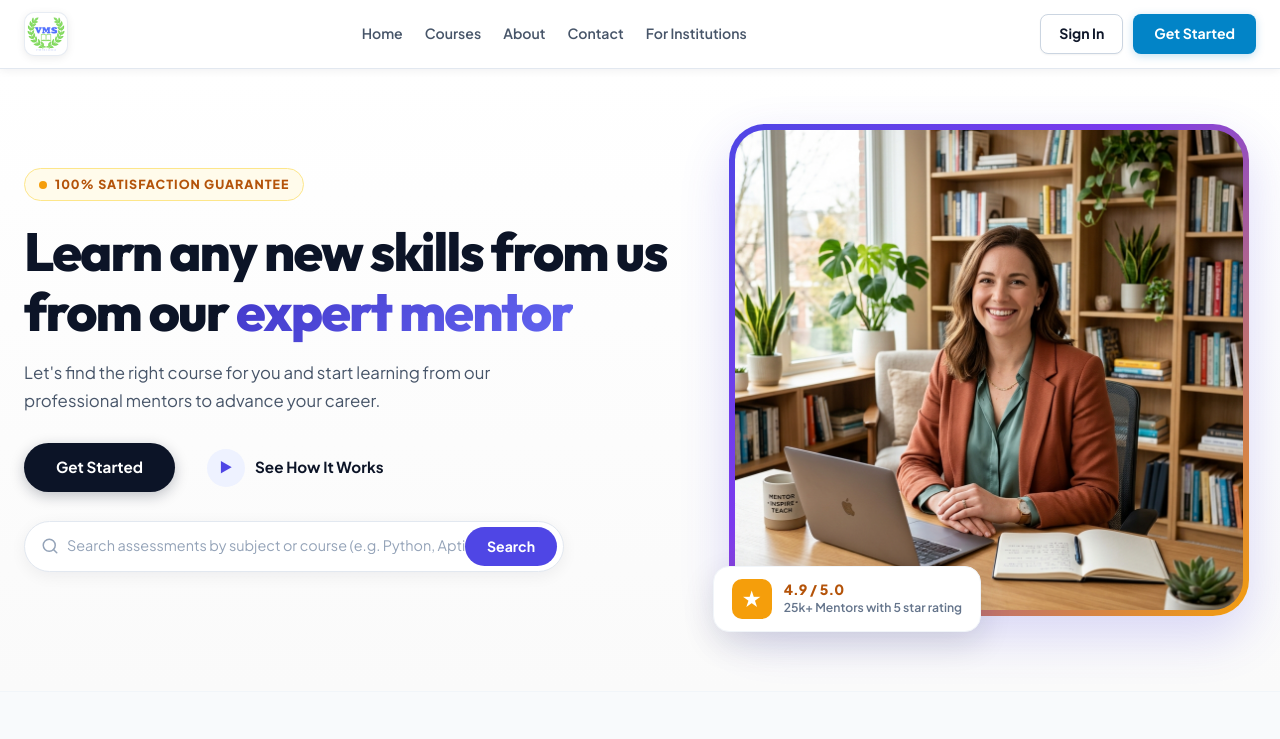
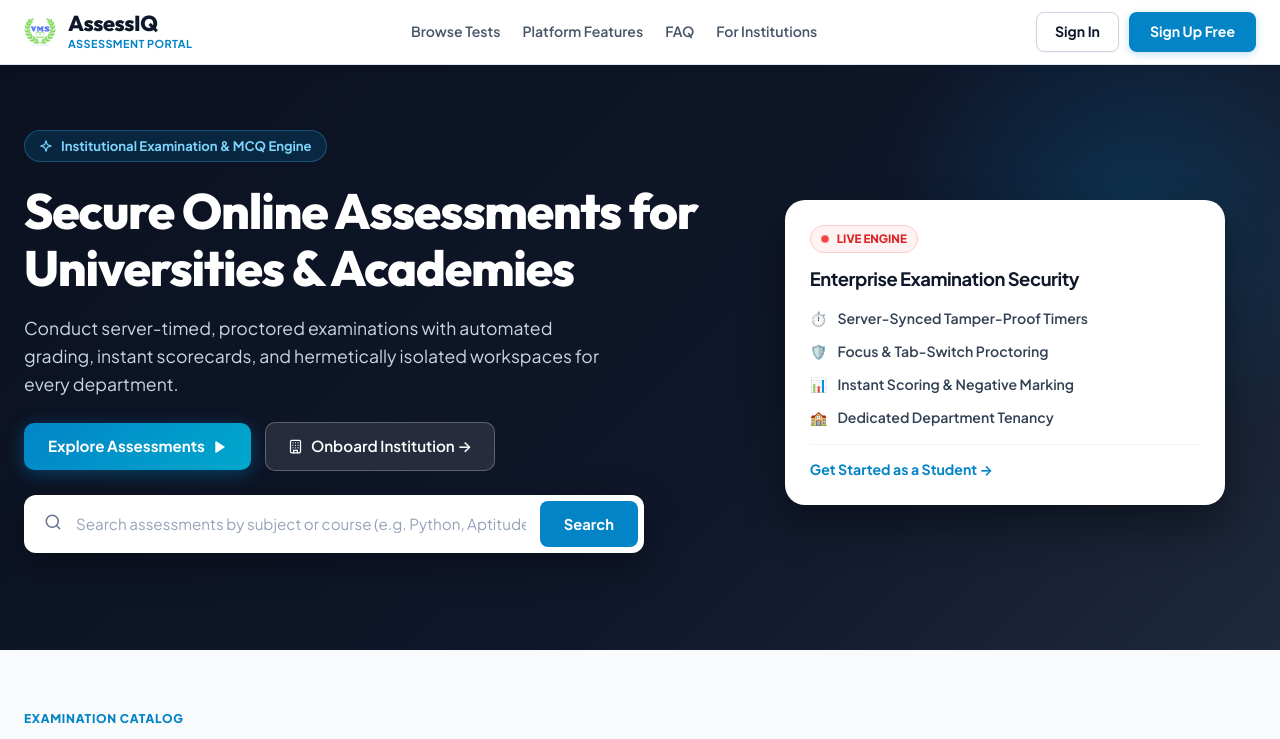
Before and after one commit to kambagowniMalleswari/Exam, a React (Vite) app in the folder frontend/: page / in a window 1280 px wide. Shown: the top 739 px of the page. Built offline with nearby package versions, Linux system fonts and the light colour scheme; no server answers.

Commit message:
revert: restore original AssessIQ examination home page content and hero layout

```diff
--- a/frontend/src/pages/LandingPage.css
+++ b/frontend/src/pages/LandingPage.css
@@ -211,275 +211,256 @@
   background: #0369a1;
 }
 
-.lms-user-pill-wrap {
-  display: flex;
-  align-items: center;
-  gap: 10px;
-}
-
-.lms-user-avatar {
-  width: 38px;
-  height: 38px;
-  border-radius: 50%;
-  background: #0f172a;
-  color: #ffffff;
-  display: flex;
-  align-items: center;
-  justify-content: center;
-  font-weight: 800;
-  font-size: 0.95rem;
-  border: 2px solid #ffffff;
-  box-shadow: 0 2px 6px rgba(0, 0, 0, 0.15);
-}
-
-/* 3. Hero Section - Matching Image 5 */
-.lms-hero-mentor-section {
-  background: linear-gradient(180deg, #ffffff 0%, #fafafa 100%);
-  color: #0f172a;
-  padding: 55px 24px 75px;
+/* 3. Hero Billboard Banner */
+.lms-hero-billboard {
+  background: linear-gradient(135deg, #0b1120 0%, #0f172a 60%, #1e293b 100%);
+  color: #ffffff;
+  padding: 65px 24px 75px;
   position: relative;
   overflow: hidden;
-  border-bottom: 1px solid #f1f5f9;
-}
-
-.hero-mentor-container {
-  max-width: 1280px;
+}
+
+.lms-hero-billboard::before {
+  content: "";
+  position: absolute;
+  top: -100px;
+  right: -100px;
+  width: 500px;
+  height: 500px;
+  background: radial-gradient(circle, rgba(2, 132, 199, 0.22) 0%, transparent 70%);
+  pointer-events: none;
+}
+
+.hero-billboard-container {
+  max-width: 1320px;
   margin: 0 auto;
   display: grid;
-  grid-template-columns: 1.15fr 0.95fr;
+  grid-template-columns: 1.15fr 0.85fr;
   gap: 50px;
   align-items: center;
   position: relative;
   z-index: 1;
 }
 
-.hero-satisfaction-pill {
+.hero-trust-pill {
   display: inline-flex;
   align-items: center;
   gap: 8px;
-  background: #fffbeb;
-  color: #b45309;
-  border: 1px solid #fde68a;
-  padding: 6px 14px;
+  background: rgba(2, 132, 199, 0.18);
+  border: 1px solid rgba(56, 189, 248, 0.3);
+  color: #7dd3fc;
+  padding: 5px 14px;
   border-radius: 9999px;
-  font-size: 0.78rem;
+  font-size: 0.82rem;
+  font-weight: 700;
+  margin-bottom: 20px;
+}
+
+.hero-billboard-heading {
+  font-family: 'Outfit', sans-serif;
+  font-size: 3.1rem;
   font-weight: 800;
-  letter-spacing: 0.08em;
-  margin-bottom: 20px;
-}
-
-.sat-amber-dot {
-  width: 8px;
-  height: 8px;
-  background: #f59e0b;
-  border-radius: 50%;
-  display: inline-block;
-}
-
-.hero-mentor-heading {
-  font-family: 'Outfit', -apple-system, BlinkMacSystemFont, sans-serif;
-  font-size: 3.35rem;
-  font-weight: 900;
-  line-height: 1.12;
-  letter-spacing: -0.035em;
-  color: #0c1427;
+  line-height: 1.15;
+  letter-spacing: -0.025em;
+  color: #ffffff;
   margin-bottom: 18px;
 }
 
-.hero-mentor-highlight {
-  color: #4f46e5;
-  background: linear-gradient(135deg, #4338ca 0%, #6366f1 100%);
+.hero-highlight {
+  background: linear-gradient(135deg, #38bdf8 0%, #818cf8 100%);
   -webkit-background-clip: text;
   -webkit-text-fill-color: transparent;
 }
 
-.hero-mentor-subtext {
-  font-size: 1.05rem;
-  color: #475569;
-  line-height: 1.65;
-  margin-bottom: 26px;
-  max-width: 540px;
-}
-
-.hero-mentor-cta-group {
-  display: flex;
-  align-items: center;
-  gap: 16px;
-  margin-bottom: 26px;
+.hero-billboard-subtext {
+  font-size: 1.1rem;
+  color: #cbd5e1;
+  line-height: 1.6;
+  margin-bottom: 24px;
+  max-width: 600px;
+}
+
+.hero-cta-buttons {
+  display: flex;
+  align-items: center;
+  gap: 14px;
   flex-wrap: wrap;
-}
-
-.btn-mentor-start {
+  margin-bottom: 24px;
+}
+
+.btn-hero-explore {
   display: inline-flex;
   align-items: center;
-  justify-content: center;
-  background: #0c1427;
+  gap: 8px;
+  background: linear-gradient(135deg, #0284c7 0%, #00a8cc 100%);
   color: #ffffff !important;
-  padding: 13px 32px;
-  border-radius: 9999px;
+  font-weight: 700;
   font-size: 0.95rem;
-  font-weight: 700;
+  padding: 12px 24px;
+  border-radius: 10px;
   text-decoration: none;
-  box-shadow: 0 4px 14px rgba(12, 20, 39, 0.25);
+  box-shadow: 0 4px 18px rgba(2, 132, 199, 0.4);
+  transition: all 0.2s cubic-bezier(0.16, 1, 0.3, 1);
+}
+
+.btn-hero-explore:hover {
+  transform: translateY(-2px);
+  box-shadow: 0 6px 24px rgba(2, 132, 199, 0.55);
+}
+
+.btn-hero-partner {
+  display: inline-flex;
+  align-items: center;
+  gap: 8px;
+  background: rgba(255, 255, 255, 0.1);
+  border: 1px solid rgba(255, 255, 255, 0.25);
+  color: #ffffff !important;
+  font-weight: 600;
+  font-size: 0.95rem;
+  padding: 12px 22px;
+  border-radius: 10px;
+  text-decoration: none;
   transition: all 0.2s ease;
 }
 
-.btn-mentor-start:hover {
-  background: #1e293b;
+.btn-hero-partner:hover {
+  background: rgba(255, 255, 255, 0.18);
+  border-color: #38bdf8;
   transform: translateY(-2px);
-  box-shadow: 0 6px 20px rgba(12, 20, 39, 0.35);
-}
-
-.btn-mentor-how {
-  display: inline-flex;
-  align-items: center;
-  gap: 10px;
-  color: #0c1427 !important;
-  font-size: 0.95rem;
-  font-weight: 700;
-  text-decoration: none;
-  padding: 8px 16px;
-  transition: all 0.2s ease;
-}
-
-.play-circle-icon {
-  width: 38px;
-  height: 38px;
-  border-radius: 50%;
-  background: #eef2ff;
-  color: #4f46e5;
-  display: inline-flex;
-  align-items: center;
-  justify-content: center;
-  font-size: 0.85rem;
-  transition: transform 0.2s ease;
-}
-
-.btn-mentor-how:hover .play-circle-icon {
-  transform: scale(1.1);
-  background: #e0e7ff;
 }
 
 /* In-Hero Search Form */
-.hero-mentor-search {
-  display: flex;
-  background: #ffffff;
-  border: 1.5px solid #e2e8f0;
-  border-radius: 9999px;
-  padding: 5px 6px 5px 16px;
-  box-shadow: 0 4px 16px rgba(15, 23, 42, 0.06);
-  max-width: 540px;
-  align-items: center;
-}
-
-.hero-mentor-search .hero-search-icon {
-  color: #94a3b8;
-  margin-right: 8px;
-}
-
-.hero-mentor-search input {
+.hero-search-box {
+  display: flex;
+  background: #ffffff;
+  border-radius: 12px;
+  padding: 6px;
+  box-shadow: 0 12px 35px rgba(0, 0, 0, 0.35);
+  max-width: 620px;
+  margin-bottom: 22px;
+}
+
+.hero-search-icon {
+  margin: 12px 0 12px 14px;
+  color: #64748b;
+  flex-shrink: 0;
+}
+
+.hero-search-box input {
   flex: 1;
   border: none;
   outline: none;
-  font-size: 0.9rem;
-  color: #0f172a;
-  background: transparent;
-}
-
-.hero-mentor-search input::placeholder {
+  padding: 0 14px;
+  font-size: 0.95rem;
+  color: #0f172a;
+}
+
+.hero-search-box input::placeholder {
   color: #94a3b8;
 }
 
-.hero-mentor-search .hero-search-btn {
-  background: #4f46e5;
+.hero-search-btn {
+  background: #0284c7;
   color: #ffffff;
   border: none;
-  padding: 9px 22px;
+  padding: 12px 24px;
+  border-radius: 8px;
+  font-weight: 700;
+  font-size: 0.92rem;
+  cursor: pointer;
+  white-space: nowrap;
+  transition: background 0.15s ease;
+}
+
+.hero-search-btn:hover {
+  background: #0369a1;
+}
+
+/* Popular Search Tags */
+.hero-quick-tags {
+  display: flex;
+  align-items: center;
+  gap: 8px;
+  flex-wrap: wrap;
+}
+
+.tags-label {
+  font-size: 0.8rem;
+  color: #94a3b8;
+  font-weight: 600;
+}
+
+.quick-tag-chip {
+  background: rgba(255, 255, 255, 0.09);
+  border: 1px solid rgba(255, 255, 255, 0.18);
+  color: #f1f5f9;
+  padding: 4px 12px;
   border-radius: 9999px;
-  font-weight: 700;
-  font-size: 0.88rem;
+  font-size: 0.78rem;
+  font-weight: 600;
   cursor: pointer;
-  transition: background 0.15s ease;
-}
-
-.hero-mentor-search .hero-search-btn:hover {
-  background: #4338ca;
-}
-
-/* Right Visual Column */
-.hero-mentor-visual-col {
+  transition: all 0.15s ease;
+}
+
+.quick-tag-chip:hover {
+  background: rgba(255, 255, 255, 0.2);
+  border-color: #38bdf8;
+  color: #ffffff;
+}
+
+/* Hero Preview Column */
+.hero-preview-column {
   position: relative;
   display: flex;
   justify-content: center;
 }
 
-.mentor-visual-card {
+.hero-live-card {
+  background: #ffffff;
+  color: #0f172a;
+  border-radius: 20px;
+  padding: 24px;
+  box-shadow: 0 20px 40px rgba(0, 0, 0, 0.4);
+  width: 100%;
+  max-width: 440px;
+  border: 1px solid rgba(255, 255, 255, 0.1);
   position: relative;
-  max-width: 520px;
-  width: 100%;
-}
-
-.mentor-img-frame {
-  position: relative;
-  border-radius: 36px;
-  padding: 6px;
-  background: linear-gradient(135deg, #4f46e5 0%, #7c3aed 40%, #f59e0b 100%);
-  box-shadow: 0 20px 50px rgba(79, 70, 229, 0.2);
-}
-
-.mentor-real-img {
-  width: 100%;
-  height: 480px;
-  object-fit: cover;
-  border-radius: 30px;
-  display: block;
-  background: #ffffff;
-}
-
-.mentor-floating-rating {
-  position: absolute;
-  bottom: -16px;
-  left: -16px;
-  background: #ffffff;
-  border-radius: 16px;
-  padding: 12px 18px;
-  display: flex;
-  align-items: center;
-  gap: 12px;
-  box-shadow: 0 12px 32px rgba(15, 23, 42, 0.12);
-  border: 1px solid #f1f5f9;
-  z-index: 2;
-}
-
-.rating-star-box {
-  width: 40px;
-  height: 40px;
-  background: #f59e0b;
-  color: #ffffff;
-  border-radius: 10px;
-  display: flex;
-  align-items: center;
-  justify-content: center;
-  font-size: 1.25rem;
-  font-weight: 900;
-}
-
-.rating-details {
-  display: flex;
-  flex-direction: column;
-}
-
-.rating-score {
+}
+
+.live-card-badge {
+  display: inline-flex;
+  align-items: center;
+  gap: 8px;
+  background: #fef2f2;
+  color: #dc2626;
+  border: 1px solid #fecaca;
+  font-size: 0.72rem;
+  font-weight: 800;
+  padding: 4px 10px;
+  border-radius: 9999px;
+  margin-bottom: 14px;
+}
+
+.live-dot {
+  width: 8px;
+  height: 8px;
+  background: #ef4444;
+  border-radius: 50%;
+  animation: pulse 1.5s infinite;
+}
+
+@keyframes pulse {
+  0% { transform: scale(0.95); box-shadow: 0 0 0 0 rgba(239, 68, 68, 0.7); }
+  70% { transform: scale(1); box-shadow: 0 0 0 6px rgba(239, 68, 68, 0); }
+  100% { transform: scale(0.95); box-shadow: 0 0 0 0 rgba(239, 68, 68, 0); }
+}
+
+.live-card-body h3 {
   font-size: 1.15rem;
-  font-weight: 900;
-  color: #0f172a;
-  line-height: 1.1;
-}
-
-.rating-label {
-  font-size: 0.76rem;
-  font-weight: 600;
-  color: #64748b;
+  font-weight: 700;
+  color: #0f172a;
+  line-height: 1.35;
+  margin-bottom: 16px;
 }
 
 .live-timer-mock {
@@ -1506,27 +1487,6 @@
 
 /* 12. Responsive Adjustments */
 @media (max-width: 1024px) {
-  .hero-mentor-container {
-    grid-template-columns: 1fr;
-    gap: 40px;
-    text-align: center;
-  }
-  .hero-mentor-text-col {
-    display: flex;
-    flex-direction: column;
-    align-items: center;
-  }
-  .hero-mentor-subtext {
-    margin-left: auto;
-    margin-right: auto;
-  }
-  .hero-mentor-cta-group {
-    justify-content: center;
-  }
-  .hero-mentor-search {
-    margin: 0 auto;
-    width: 100%;
-  }
   .hero-billboard-container {
     grid-template-columns: 1fr;
     gap: 40px;
@@ -1553,16 +1513,6 @@
 }
 
 @media (max-width: 768px) {
-  .hero-mentor-heading {
-    font-size: 2.35rem;
-  }
-  .mentor-real-img {
-    height: 380px;
-  }
-  .mentor-floating-rating {
-    left: 10px;
-    bottom: 10px;
-  }
   .lms-nav-links {
     display: none;
   }
--- a/frontend/src/pages/LandingPage.jsx
+++ b/frontend/src/pages/LandingPage.jsx
@@ -3,7 +3,6 @@ import { Link, useNavigate } from "react-router-dom";
 import { useAuth } from "../context/AuthContext.jsx";
 import { getDefaultDashboard } from "../utils/roleUtils.js";
 import api from "../services/api.js";
-import VmsLogo from "../components/common/VmsLogo.jsx";
 import { BrandCrest } from "../components/common/BrandLogo.jsx";
 import {
   ClockIcon,
@@ -133,35 +132,33 @@ const LandingPage = () => {
       {/* Navigation Bar */}
       <header className="lms-header">
         <div className="lms-header-container">
-          <Link to="/" className="lms-brand" aria-label="VMS Home">
-            <VmsLogo size={44} />
+          <Link to="/" className="lms-brand" aria-label="AssessIQ Home">
+            <BrandCrest size={32} />
+            <div className="brand-text-group">
+              <span className="brand-title">AssessIQ</span>
+              <span className="brand-subtitle">Assessment Portal</span>
+            </div>
           </Link>
 
           <nav className="lms-nav-links">
-            <Link to="/" className="active">Home</Link>
-            <Link to="/public-tests">Courses</Link>
-            <Link to="/about">About</Link>
-            <Link to="/contact">Contact</Link>
+            <a href="#available-tests">Browse Tests</a>
+            <a href="#key-benefits">Platform Features</a>
+            <a href="#faq-section">FAQ</a>
             <Link to="/join-us">For Institutions</Link>
           </nav>
 
           <div className="lms-auth-actions">
             {user ? (
-              <div className="lms-user-pill-wrap">
               <Link to={getDefaultDashboard(user.role)} className="btn btn-primary lms-btn-signup">
-                  {user.role === "teacher" ? "Instructor Dashboard →" : user.role === "student" ? "Student Dashboard →" : "Dashboard →"}
+                My Dashboard →
               </Link>
-                <div className="lms-user-avatar" title={user.name || user.email}>
-                  {(user.name?.[0] || user.role?.[0] || "U").toUpperCase()}
-                </div>
-              </div>
             ) : (
               <>
                 <Link to="/login" className="btn btn-secondary lms-btn-login">
                   Sign In
                 </Link>
                 <Link to="/register" className="btn btn-primary lms-btn-signup">
-                  Get Started
+                  Sign Up Free
                 </Link>
               </>
             )}
@@ -179,10 +176,9 @@ const LandingPage = () => {
 
         {mobileMenuOpen && (
           <div className="lms-mobile-drawer">
-            <Link to="/" onClick={() => setMobileMenuOpen(false)}>Home</Link>
-            <Link to="/public-tests" onClick={() => setMobileMenuOpen(false)}>Courses</Link>
-            <Link to="/about" onClick={() => setMobileMenuOpen(false)}>About</Link>
-            <Link to="/contact" onClick={() => setMobileMenuOpen(false)}>Contact</Link>
+            <a href="#available-tests" onClick={() => setMobileMenuOpen(false)}>Browse Tests</a>
+            <a href="#key-benefits" onClick={() => setMobileMenuOpen(false)}>Platform Features</a>
+            <a href="#faq-section" onClick={() => setMobileMenuOpen(false)}>FAQ</a>
             <Link to="/join-us" onClick={() => setMobileMenuOpen(false)}>For Institutions</Link>
             <div className="lms-mobile-drawer-auth">
               {user ? (
@@ -192,7 +188,7 @@ const LandingPage = () => {
               ) : (
                 <>
                   <Link to="/login" className="btn btn-secondary" onClick={() => setMobileMenuOpen(false)}>Sign In</Link>
-                  <Link to="/register" className="btn btn-primary" onClick={() => setMobileMenuOpen(false)}>Get Started</Link>
+                  <Link to="/register" className="btn btn-primary" onClick={() => setMobileMenuOpen(false)}>Sign Up Free</Link>
                 </>
               )}
             </div>
@@ -200,35 +196,33 @@ const LandingPage = () => {
         )}
       </header>
 
-      {/* Hero Section - Matching Image 5 */}
-      <section className="lms-hero-mentor-section">
-        <div className="hero-mentor-container">
-          {/* Left Text Column */}
-          <div className="hero-mentor-text-col">
-            <div className="hero-satisfaction-pill">
-              <span className="sat-amber-dot"></span>
-              <span>100% SATISFACTION GUARANTEE</span>
+      {/* Hero Section - Clean, High Impact */}
+      <section className="lms-hero-billboard">
+        <div className="hero-billboard-container">
+          <div className="hero-text-column">
+            <div className="hero-trust-pill">
+              <SparklesIcon size={14} />
+              <span>Institutional Examination & MCQ Engine</span>
             </div>
 
-            <h1 className="hero-mentor-heading">
-              Learn any new skills from us from our <span className="hero-mentor-highlight">expert mentor</span>
+            <h1 className="hero-billboard-heading">
+              Secure Online Assessments for Universities & Academies
             </h1>
 
-            <p className="hero-mentor-subtext">
-              Let's find the right course for you and start learning from our professional mentors to advance your career.
+            <p className="hero-billboard-subtext">
+              Conduct server-timed, proctored examinations with automated grading, instant scorecards, and hermetically isolated workspaces for every department.
             </p>
 
-            <div className="hero-mentor-cta-group">
-              <Link to="/public-tests" className="btn-mentor-start">
-                Get Started
+            <div className="hero-cta-buttons">
+              <a href="#available-tests" className="btn-hero-explore">
+                Explore Assessments <PlayIcon size={14} />
+              </a>
+              <Link to="/join-us" className="btn-hero-partner">
+                <BuildingIcon size={15} /> Onboard Institution →
               </Link>
-              <a href="#available-tests" className="btn-mentor-how">
-                <span className="play-circle-icon">▶</span>
-                <span>See How It Works</span>
-              </a>
             </div>
 
-            <form className="hero-mentor-search" onSubmit={handleSearchSubmit}>
+            <form className="hero-search-box" onSubmit={handleSearchSubmit}>
               <SearchIcon size={18} className="hero-search-icon" />
               <input
                 type="text"
@@ -243,24 +237,36 @@ const LandingPage = () => {
             </form>
           </div>
 
-          {/* Right Visual Column matching Image 5 */}
-          <div className="hero-mentor-visual-col">
-            <div className="mentor-visual-card">
-              <div className="mentor-img-frame">
-                <img
-                  src="/expert-mentor-hero.jpg"
-                  alt="Professional Academic Mentor"
-                  className="mentor-real-img"
-                />
+          <div className="hero-preview-column">
+            <div className="hero-live-card">
+              <div className="live-card-badge">
+                <span className="live-dot"></span> LIVE ENGINE
               </div>
-
-              {/* Floating Star Rating Card matching Image 5 */}
-              <div className="mentor-floating-rating">
-                <div className="rating-star-box">★</div>
-                <div className="rating-details">
-                  <strong className="rating-score">4.9 / 5.0</strong>
-                  <span className="rating-label">25k+ Mentors with 5 star rating</span>
+              <div className="live-card-body">
+                <h3>Enterprise Examination Security</h3>
+                <div className="feature-quick-list">
+                  <div className="quick-list-item">
+                    <span>⏱️</span>
+                    <span>Server-Synced Tamper-Proof Timers</span>
                   </div>
+                  <div className="quick-list-item">
+                    <span>🛡️</span>
+                    <span>Focus & Tab-Switch Proctoring</span>
+                  </div>
+                  <div className="quick-list-item">
+                    <span>📊</span>
+                    <span>Instant Scoring & Negative Marking</span>
+                  </div>
+                  <div className="quick-list-item">
+                    <span>🏫</span>
+                    <span>Dedicated Department Tenancy</span>
+                  </div>
+                </div>
+              </div>
+              <div className="live-card-footer">
+                <Link to="/register" className="card-footer-link">
+                  Get Started as a Student →
+                </Link>
               </div>
             </div>
           </div>
@@ -301,14 +307,19 @@ const LandingPage = () => {
               filteredTests.map((test) => (
                 <div key={test._id} className="course-card">
                   <div className="course-thumbnail">
+                    {test.image ? (
                       <img
-                      src={test.image || "/tests-hero-banner.jpg"}
+                        src={test.image}
                         alt={test.title}
                         onError={(e) => {
-                        e.target.onerror = null;
-                        e.target.src = "/tests-hero-banner.jpg";
+                          e.target.style.display = "none";
                         }}
                       />
+                    ) : (
+                      <div className="thumbnail-backdrop">
+                        <BookOpenIcon size={28} />
+                      </div>
+                    )}
                     <span className="difficulty-pill">{test.subject}</span>
                   </div>
 
```
Lines whose indentation alone changed are shown as unchanged.
